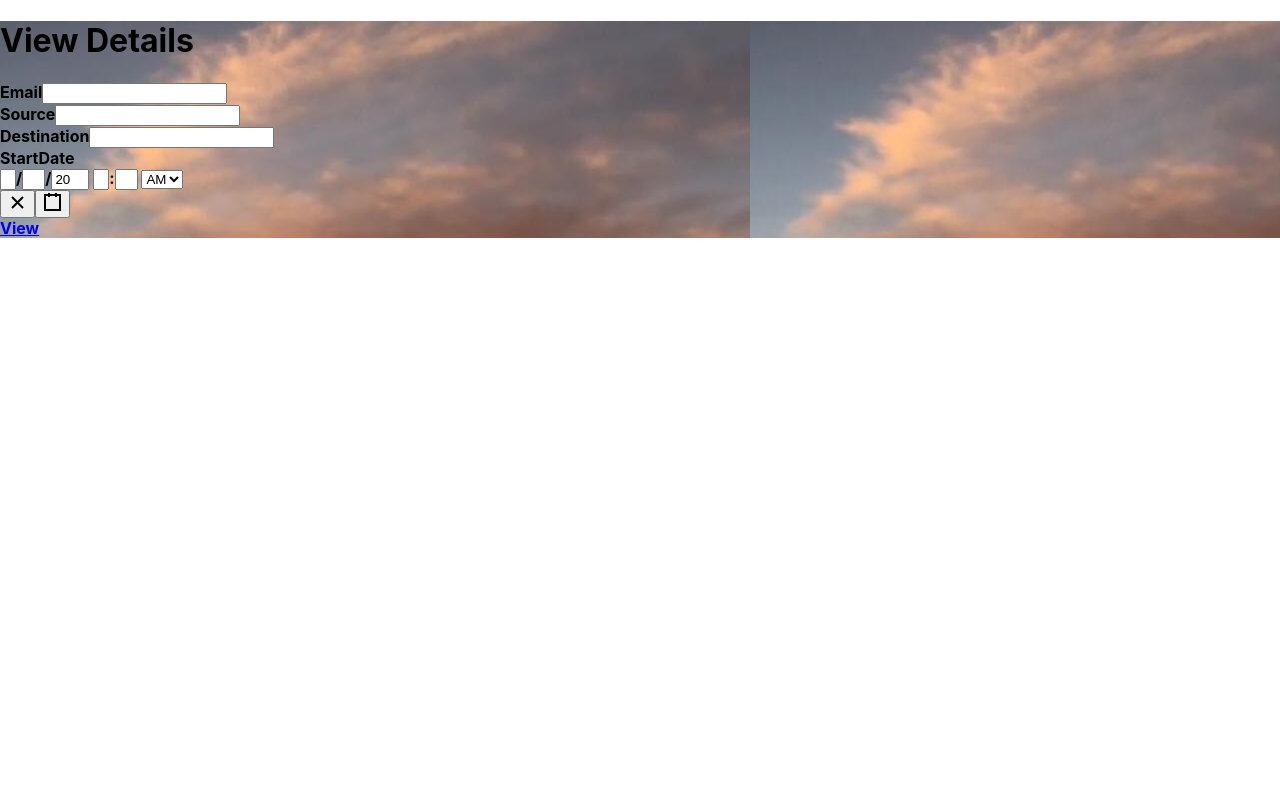
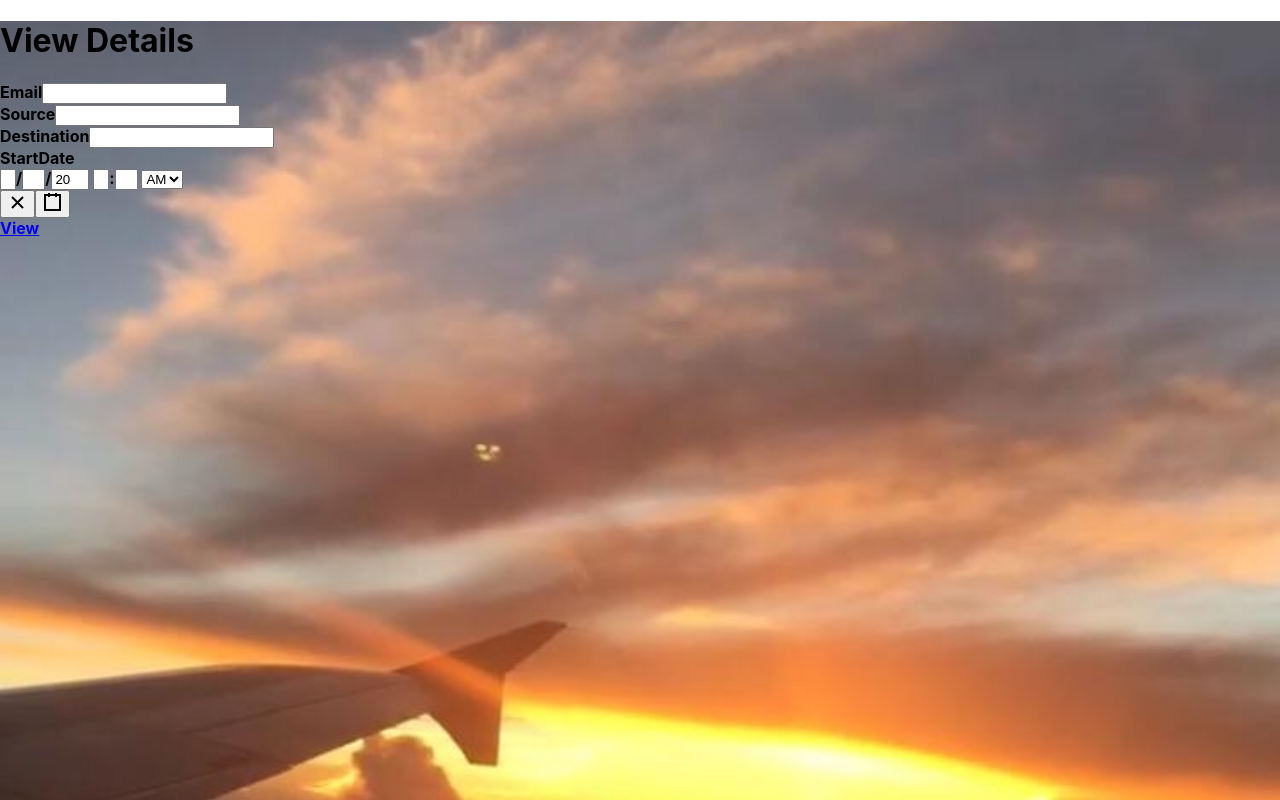
Before and after one commit to ashwin-r03/copa-ui, a React (Create React App) app: page /view in a window 1280 px wide. Shown: the top 800 px of the page. Built offline with nearby package versions, Linux system fonts and the light colour scheme.

Commit message:
Update ViewTravel.js
updated the post req. revist to change to post

```diff
--- a/src/Travel/ViewTravel.js
+++ b/src/Travel/ViewTravel.js
@@ -3,7 +3,17 @@ import {Link,withRouter} from "react-router-dom";
 import React from "react";
 import DateTimePicker from "react-datetime-picker";
 import imageUrl from '../images/travelimg1.jpg'
+const axios = require('axios');
 
+
+
+const divStyle = {
+    width: '100%',
+    height: '1000px' ,
+    backgroundImage: `url(${imageUrl})`,
+    backgroundSize:  'cover',
+    //backgroundColor: #999,
+};
 
 class viewTravel extends React.Component{
 
@@ -118,20 +128,29 @@ class viewTravel extends React.Component{
 
     async fetchUser(event) {
         event.preventDefault();
-       const {viewDetail} = this.state;
-    alert("process.env.REACT_APP_BACKEND_HOST_PING"+process.env.REACT_APP_BACKEND_HOST_PING);
+      // const {viewDetail} = this.state;
+    alert("process.env.REACT_APP_BACKEND_HOST_PING  test"+process.env.REACT_APP_BACKEND_HOST_PING);
+       /* axios.interceptors.request.use(function (config) {
+            // Do something before request is sent
+
+            alert(JSON.stringify(config));
+            return config;
+        }, function (error) {
+            // Do something with request error
+            return Promise.reject(error);
+        });
+        axios.interceptors.response.use(function (response) {
+            alert(JSON.stringify(response));
+            // Do something with response data
+            return response;
+        }, function (error) {
+            // Do something with response error
+            return Promise.reject(error);
+        });*/
         if (this.validateForm()) {
-            await fetch(`${process.env.REACT_APP_BACKEND_HOST_PING}`, {
-                method:  'POST',
-                 headers: {
-                //     Accept: 'application/json',
-                //     'Content-Type': 'application/json',
-                //     'Access-Control-Allow-Origin':'*',
-                //     'Sec-Fetch-Mode':'cors',
-                 },
 
-               body: JSON.stringify(viewDetail),
-            }).then((response) => {
+            axios.get(`${process.env.REACT_APP_BACKEND_HOST_PING}`
+                ).then((response) => {
                 console.log("response", response);
                 this.setState({
                     fetchUser: response,
@@ -140,6 +159,7 @@ class viewTravel extends React.Component{
                 console.log("fetchUser", this.state.fetchUser);
             })
                 .catch((error) => {
+                    alert(JSON.stringify(error))
              /*       let stub_User=[];
                     stub_User["travellerId"]="ashwin";
                     alert(JSON.stringify(this.state.isfetchUser))
@@ -164,10 +184,10 @@ class viewTravel extends React.Component{
 
         const ViewDetails=<h1>View Details</h1>
         if (!isfetchUser){
-        return<div style={{backgroundImage: `url(${imageUrl})` }}>
+        return<div style={divStyle } >
 
 
-            <Container style={{fontWeight: 'bold'}}>
+            <Container style={{fontWeight: 'bold'}} >
                 {ViewDetails}
                 <FormGroup>
                     <Label for="Email">Email</Label>
```
